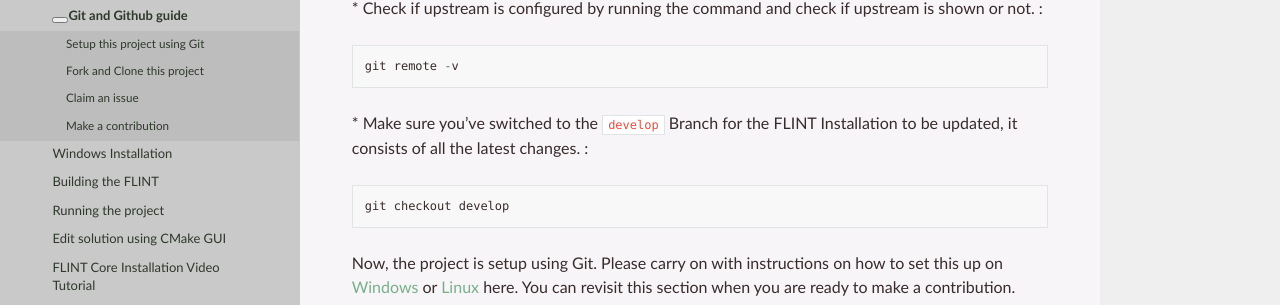
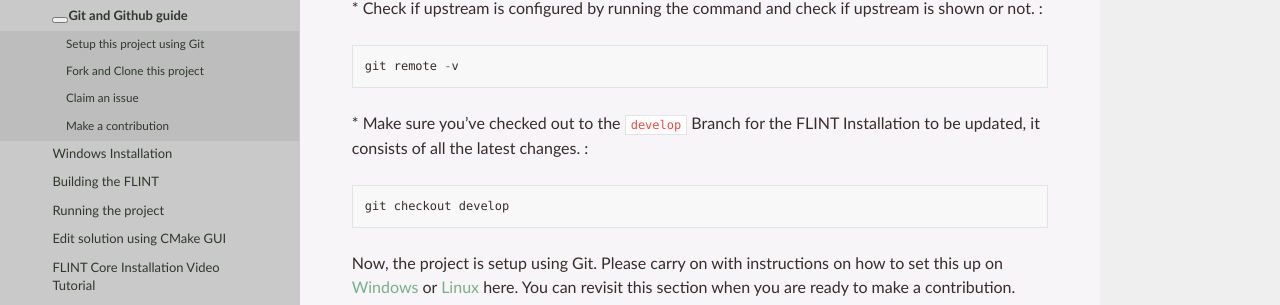
Before and after one commit to moja-global/moja_global_docs, a Sphinx documentation site: the page built from docs/DevelopmentSetup/git_and_github_guide.rst, in a window 1280 px wide and 900 px high, scrolled down 752 px. Shown: the part 144-449 px from the top of the window. Built offline with Sphinx 7.4.7 and the Read the Docs theme 2.0.0, drawn with Linux system fonts in a browser that asks for light colours.

Commit message:
Update git_and_github_guide.rst

```diff
--- a/docs/DevelopmentSetup/git_and_github_guide.rst
+++ b/docs/DevelopmentSetup/git_and_github_guide.rst
@@ -48,7 +48,7 @@ upstream is shown or not. :
 
    git remote -v
 
-\* Make sure you've switched to the ``develop`` Branch for the FLINT Installation to be updated, it consists of all the latest changes. :
+\* Make sure you've checked out to the ``develop`` Branch for the FLINT Installation to be updated, it consists of all the latest changes. :
 
 ::
 
```
